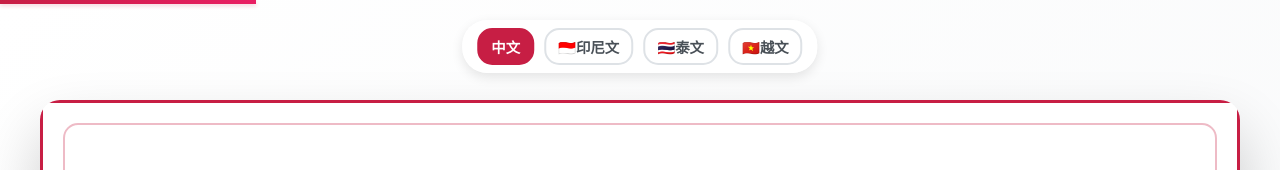
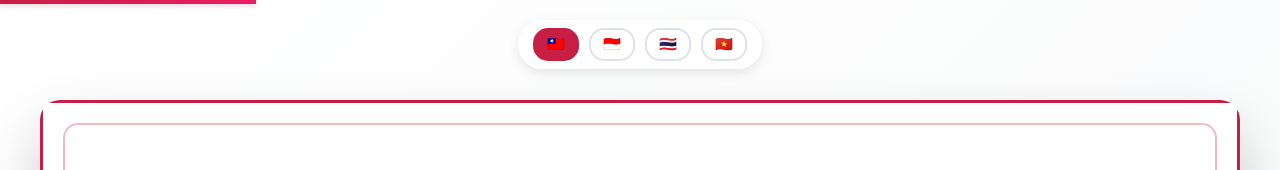
Before and after one commit to Williyen/safelift, a plain HTML site: page index.html in a window 1280 px wide. Shown: the top 170 px of the page. Drawn offline with Linux system fonts and the light colour scheme; a web font is replaced by a local one.

Commit message:
Update index.html

```diff
--- a/index.html
+++ b/index.html
@@ -572,10 +572,10 @@
 </head>
 <body>
     <div class="translation-controls">
-        <button class="lang-btn active" onclick="switchLanguage('zh')" id="zh-btn">中文</button>
-        <button class="lang-btn" onclick="switchLanguage('id')" id="id-btn">🇮🇩印尼文</button>
-        <button class="lang-btn" onclick="switchLanguage('th')" id="th-btn">🇹🇭泰文</button>
-        <button class="lang-btn" onclick="switchLanguage('vi')" id="vi-btn">🇻🇳越文</button>
+        <button class="lang-btn active" onclick="switchLanguage('zh')" id="zh-btn">🇹🇼</button>
+        <button class="lang-btn" onclick="switchLanguage('id')" id="id-btn">🇮🇩</button>
+        <button class="lang-btn" onclick="switchLanguage('th')" id="th-btn">🇹🇭</button>
+        <button class="lang-btn" onclick="switchLanguage('vi')" id="vi-btn">🇻🇳</button>
     </div>
 
     <div class="progress-bar" id="progressBar"></div>
```
